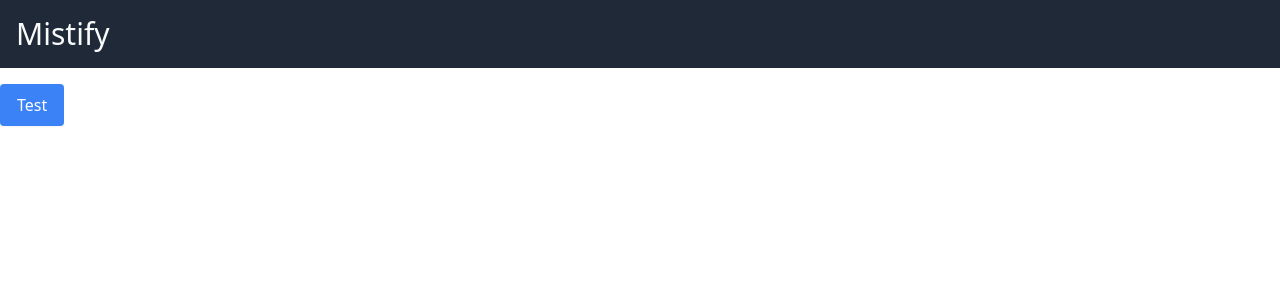
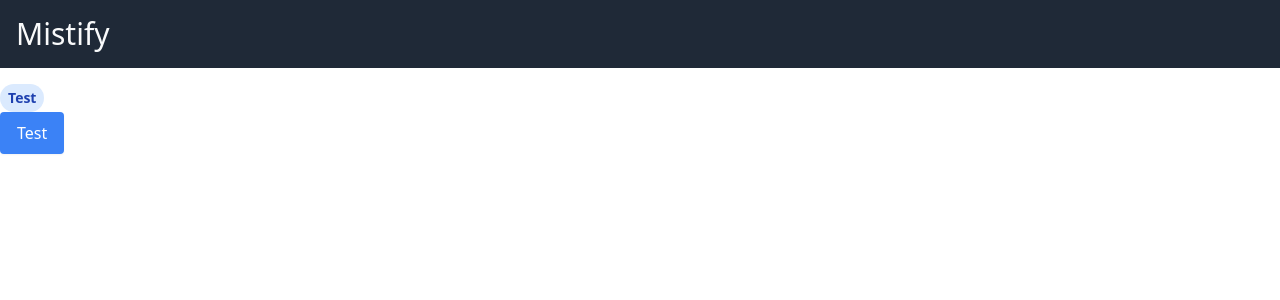
Before and after one commit to StevenCalverley/mistify-ts, a Vue app: page / in a window 1280 px wide. Shown: the top 300 px of the page. Built offline with nearby package versions, Linux system fonts and the light colour scheme.

Commit message:
Add MBadge

```diff
--- a/src/App.vue
+++ b/src/App.vue
@@ -4,6 +4,7 @@
       <h1 class="text-3xl text-gray-50">Mistify</h1>
     </header>
     <main class="mt-4 container mx-auto">
+      <m-badge type="BLUE">Test</m-badge>
       <m-button id="test">Test</m-button>
     </main>
   </div>
--- /dev/null
+++ b/src/components/MBadge/MBadge.vue
@@ -0,0 +1,36 @@
+<template>
+  <span
+    class="inline-block px-2 py-1 text-sm font-bold rounded-full"
+    :class="[
+      { ' bg-gray-100 text-gray-800': type === '' || type === ' GRAY' },
+      { ' bg-blue-100 text-blue-800': type === 'BLUE' },
+      { ' bg-yellow-100 text-yellow-800': type === 'YELLOW' },
+      { ' bg-green-100 text-green-800': type === 'GREEN' },
+      { ' bg-red-100 text-red-800': type === 'RED' },
+    ]"
+  >
+    <slot />
+  </span>
+</template>
+
+<script lang="ts">
+import Vue from 'vue';
+
+export default Vue.extend({
+  name: 'm-badge',
+  props: {
+    /**
+     * Type of badge
+     */
+    type: {
+      type: String,
+      default: 'GRAY',
+      validator(value) {
+        return ['GRAY', 'BLUE', 'RED', 'GREEN', 'YELLOW'].indexOf(value) !== -1;
+      },
+    },
+  },
+});
+</script>
+
+<style></style>
--- a/src/components/index.ts
+++ b/src/components/index.ts
@@ -1,4 +1,5 @@
 import { MComponent } from '../types/ComponentSettings';
+import MBadge from './MBadge/MBadge.vue';
 import { MButton } from './MButton';
 
 type Components = {
@@ -6,6 +7,7 @@ type Components = {
 };
 
 const components: Components = {
+  MBadge,
   MButton,
 };
 export default components;
```
Also changed, not shown: 1 other file (tests, documents, lock files or other folders).
